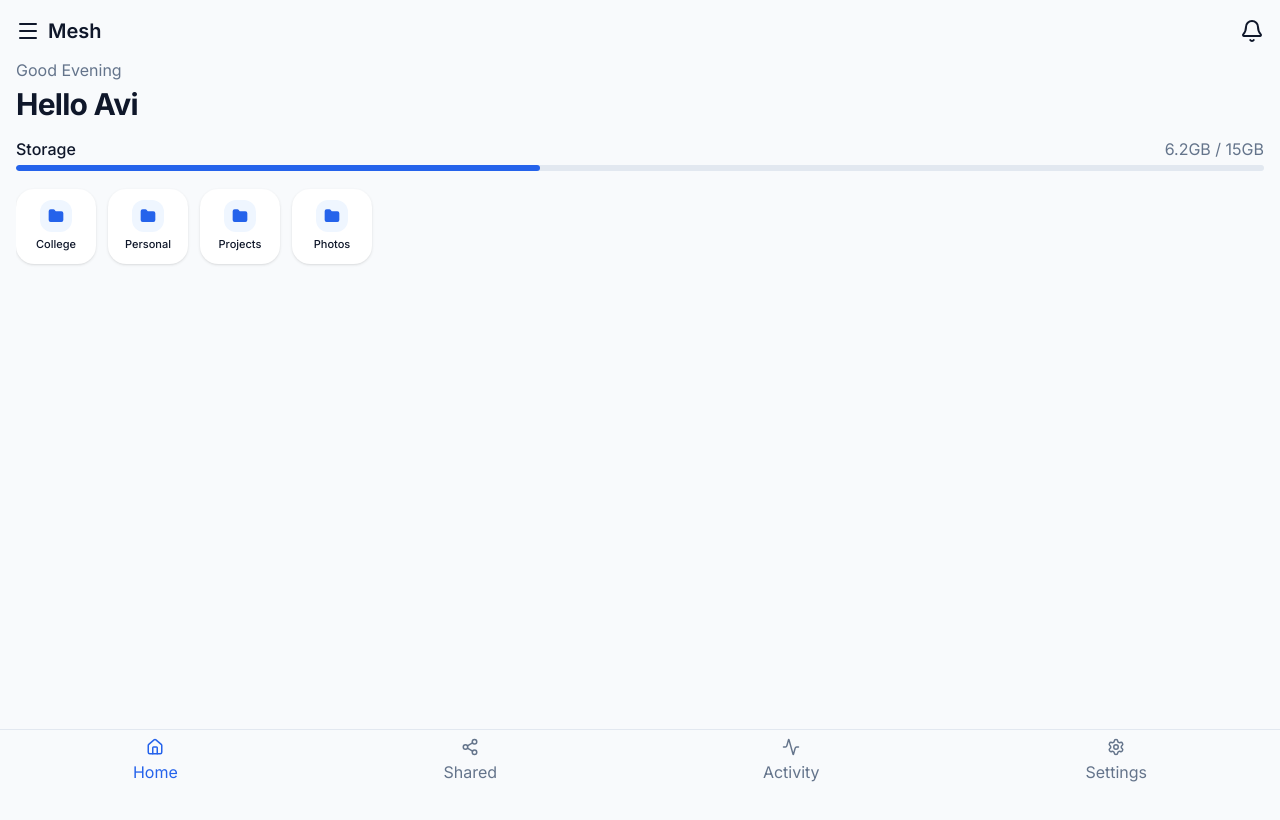
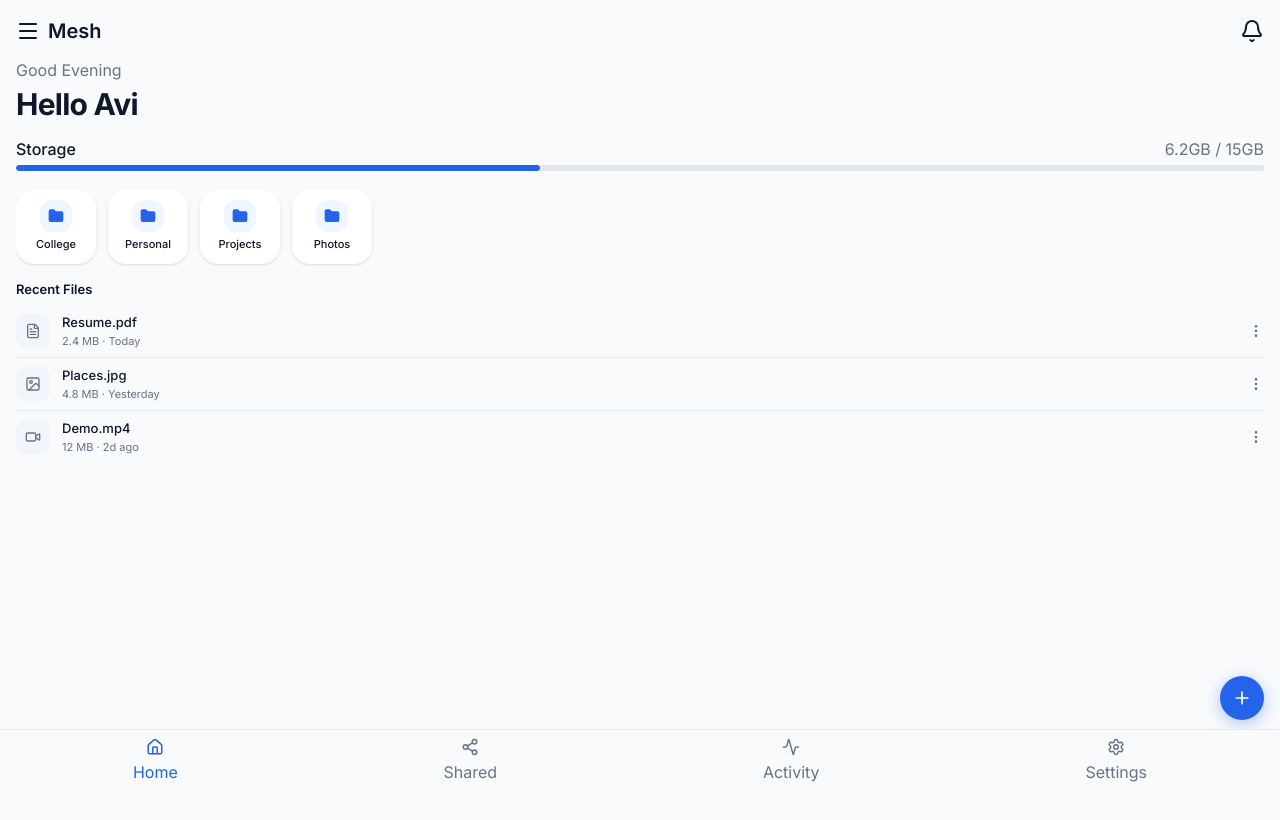
Before and after one commit to Avi-0009/distributed-file-storage-frontend, a React (Vite) app: page / in a window 1280 px wide. Shown: the top 820 px of the page. Built offline with nearby package versions, Linux system fonts and the light colour scheme.

Commit message:
Dashboard done with dummy data

```diff
--- a/src/pages/Dashboard.tsx
+++ b/src/pages/Dashboard.tsx
@@ -1,4 +1,4 @@
-import { Bell, Folder, Menu } from "lucide-react"
+import { Bell, FileText, Folder, ImageIcon, Menu, MoreVertical, Plus, Video } from "lucide-react"
 
 const Dashboard = () => {
   return (
@@ -60,7 +60,48 @@ const Dashboard = () => {
       </div>
 
       {/* Recent files */}
-      <div></div>
+      <div className="font-semibold text-[13px] mb-1.5 text-foreground">Recent Files</div>
+      <div className="flex flex-col">
+
+        <div className="flex items-center gap-3 py-2 border-b border-border">
+          <span className="w-8.5 h-8.5 rounded-[10px] bg-slate-100 text-muted-foreground flex items-center justify-center shrink-0">
+            <FileText className="w-4 h-4" />
+          </span>
+          <div className="flex-1 min-w-0">
+            <div className="text-[13px] font-medium truncate text-foreground">Resume.pdf</div>
+            <div className="text-[11px] text-muted-foreground">2.4 MB · Today</div>
+          </div>
+          <MoreVertical className="w-4 h-4 text-muted-foreground shrink-0 cursor-pointer" />
+        </div>
+
+        <div className="flex items-center gap-3 py-2 border-b border-border">
+          <span className="w-8.5 h-8.5 rounded-[10px] bg-slate-100 text-muted-foreground flex items-center justify-center shrink-0">
+            <ImageIcon className="w-4 h-4" />
+          </span>
+          <div className="flex-1 min-w-0">
+            <div className="text-[13px] font-medium truncate text-foreground">Places.jpg</div>
+            <div className="text-[11px] text-muted-foreground">4.8 MB · Yesterday</div>
+          </div>
+          <MoreVertical className="w-4 h-4 text-muted-foreground shrink-0 cursor-pointer" />
+        </div>
+
+        <div className="flex items-center gap-3 py-2 border-b-0 border-border">
+          <span className="w-8.5 h-8.5 rounded-[10px] bg-slate-100 text-muted-foreground flex items-center justify-center shrink-0">
+            <Video className="w-4 h-4" />
+          </span>
+          <div className="flex-1 min-w-0">
+            <div className="text-[13px] font-medium truncate text-foreground">Demo.mp4</div>
+            <div className="text-[11px] text-muted-foreground">12 MB · 2d ago</div>
+          </div>
+          <MoreVertical className="w-4 h-4 text-muted-foreground shrink-0 cursor-pointer" />
+        </div>
+
+      </div>
+
+      {/* Floating Action Button (Upload) */}
+      <button className="fixed bottom-20 right-4 w-11 h-11 rounded-full bg-primary text-white flex items-center justify-center shadow-[0_4px_16px_rgba(37,99,235,0.35)] hover:opacity-90 transition-opacity z-50">
+        <Plus className="w-5 h-5" />
+      </button>
 
     </div>
   )
```
